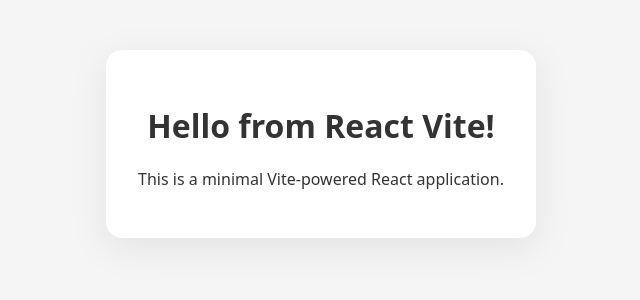
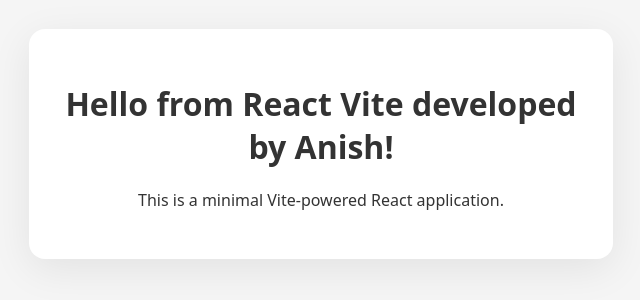
Before and after one commit to i-anish/react-vite-app, a React (Vite) app: page / in a window 1280 px wide. Shown: the part 288-588 px from the top of the page, without its empty margins (319-959 px from the left). Built offline with nearby package versions, Linux system fonts and the light colour scheme; the HTML template or start-up script is replaced by a standard one.

Commit message:
small change

```diff
--- a/src/App.jsx
+++ b/src/App.jsx
@@ -1,7 +1,7 @@
 function App() {
   return (
     <div className="app">
-      <h1>Hello from React Vite!</h1>
+      <h1>Hello from React Vite developed by Anish!</h1>
       <p>This is a minimal Vite-powered React application.</p>
     </div>
   );
```
